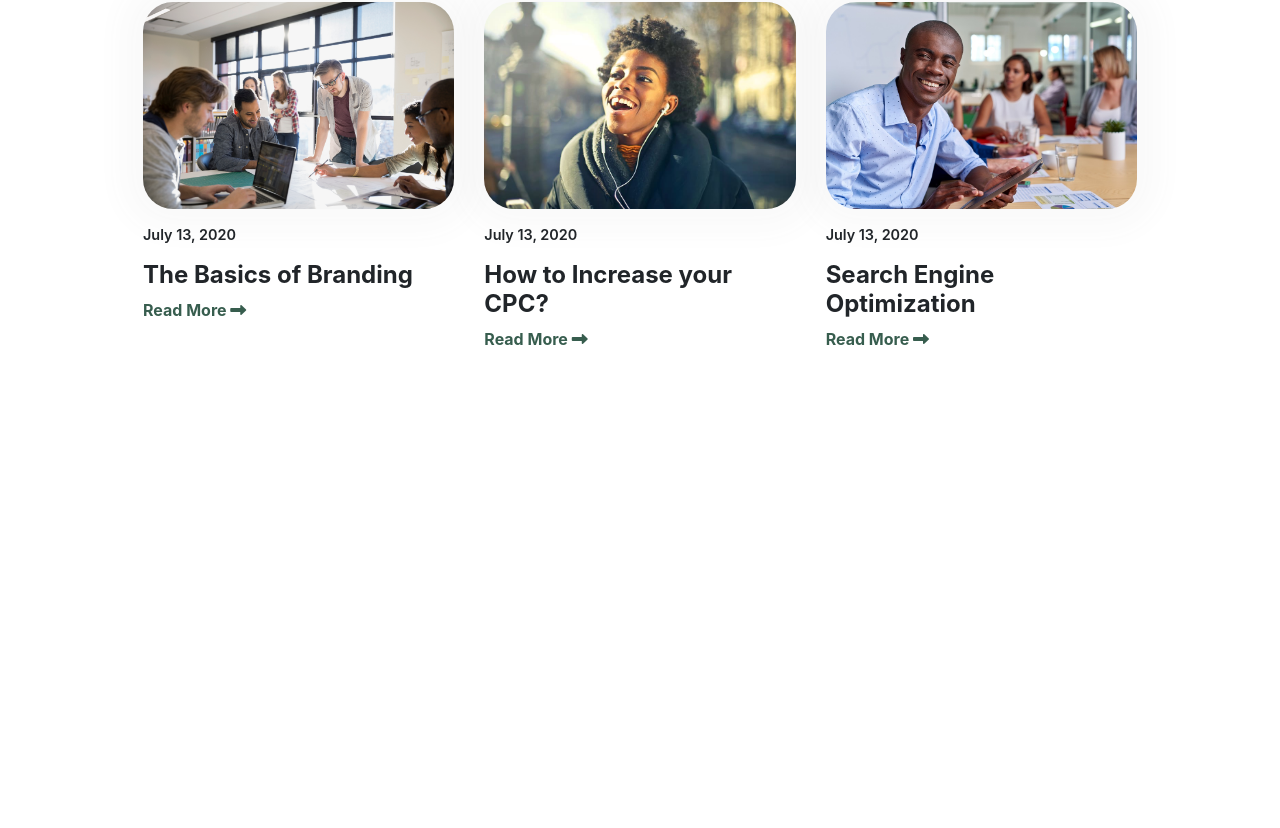
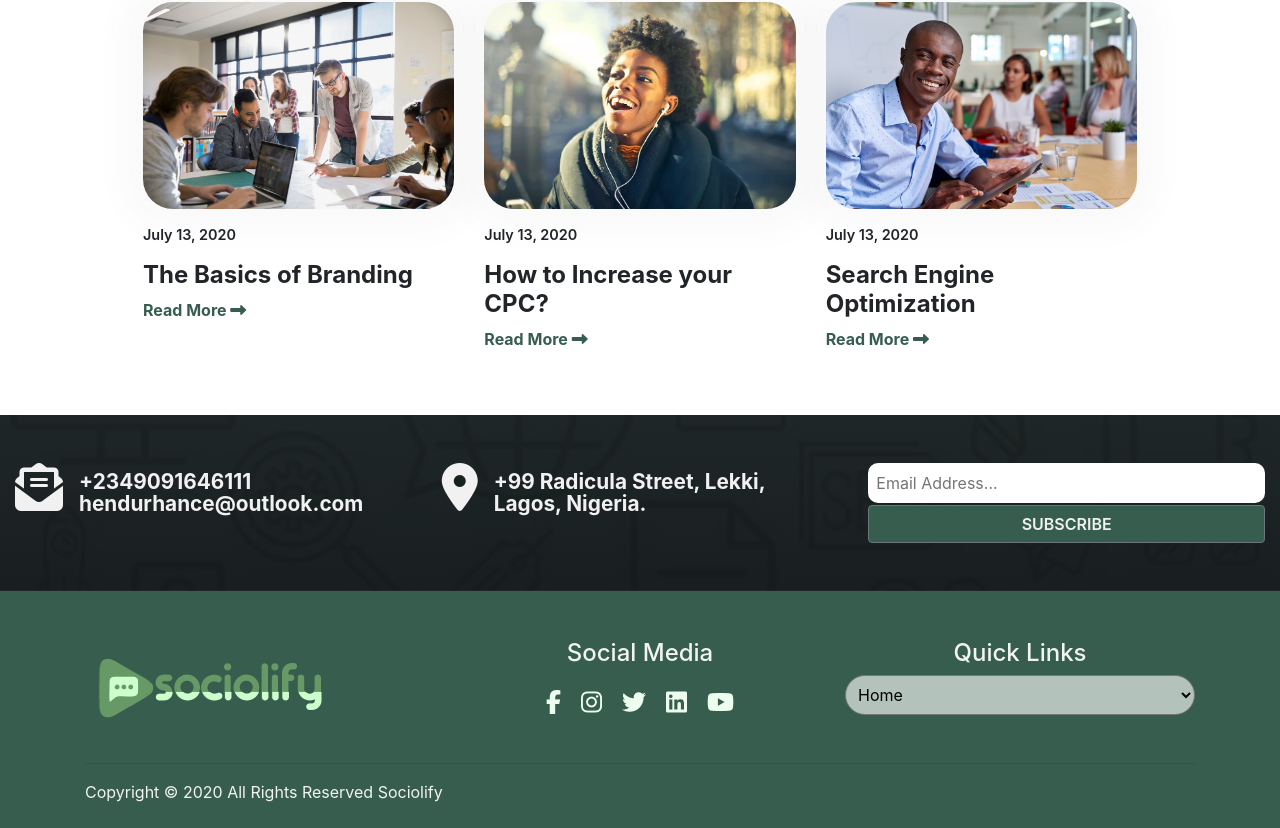
Before and after one commit to hendurhance/sociolify-vue, a Vue app: page / in a window 1280 px wide. Shown: the part 2920-3748 px from the top of the page. Before the commit the page ends 3335 px from the top, so only its background shows below. Built offline with nearby package versions, Linux system fonts and the light colour scheme.

Commit message:
home done

```diff
--- a/src/App.vue
+++ b/src/App.vue
@@ -2,15 +2,18 @@
 <div id="app">
    <app-navbar></app-navbar>
    <router-view/>
+   <app-footer></app-footer>
 </div>
 </template>
 
 <script>
 import Navbar from './components/Navbar.vue'
+import Footer from './components/Footer.vue'
 
 export default {
   components: {
-   'app-navbar': Navbar
+   'app-navbar': Navbar,
+   'app-footer': Footer
   },
   data() {
     return{
--- a/src/components/Contact.vue
+++ b/src/components/Contact.vue
@@ -1,6 +1,33 @@
 <template>
   <section>
-      h
+      <b-col>
+          <b-row>
+              <b-col lg="4" md="12" sm="12">
+                  <div class="contact">
+                      <i class="fas fa-envelope-open-text"></i>
+                      <div class="content">
+                         <p>+2349091646111</p>
+                         <p>hendurhance@outlook.com</p>
+                      </div>
+                  </div>
+              </b-col>
+              <b-col lg="4" md="12" sm="12">
+                  <div class="contact">
+                  <i class="fas fa-map-marker-alt"></i>
+                  <div class="content">
+                      <p>+99 Radicula Street, Lekki,</p>
+                      <p>Lagos, Nigeria.</p>
+                  </div>
+                  </div>
+              </b-col>
+              <b-col lg="4" md="12" sm="12">
+                  <div class="form">
+                      <input placeholder="Email Address..." type="text">
+                      <b-button>SUBSCRIBE</b-button>
+                  </div>
+              </b-col>
+          </b-row>
+      </b-col>
   </section>
 </template>
 
@@ -10,6 +37,51 @@ export default {
 }
 </script>
 
-<style>
+<style scoped>
+section{
+    padding: 3em 0 !important;
+    background-image: linear-gradient(rgba(0,0,0,0.5), rgba(0, 0, 0, 0.6)), url(../assets/contact.png);
+    background-size: cover;
+    background-position: center;
+}
+.contact {
+    color: #f1f1f1;
+    display: flex;
+}
+.contact i {
+    font-size: 3em;
+}
+.content{
+    display: block;
+    margin-left: 1em;
+    margin-top: 1em;
+}
+.content p{
+    font-weight: 700;
+    font-size: 1.3em;
+    line-height: .3;
+}
+.form input {
+    width: 100%;
+    padding: .5em;
+    border-radius: 10px;
+    border: 0;
+}
+.form button {
+    background-color: #375d4e;
+    width: 100%;
+    margin-top: 0.1em;
+    color: #f1f1f1;
+    font-size: 1em;
+    font-weight: 600;
+}
+.form input:focus {
+    outline: none;
+}
 
+@media screen and (max-width: 768px){
+.contact, .form{
+    margin-top: 3em;
+}
+}
 </style>
--- a/src/components/Footer.vue
+++ b/src/components/Footer.vue
@@ -0,0 +1,85 @@
+<template>
+  <footer>
+     <b-container>
+         <b-row>
+             <b-col lg="4" md="12" sm="12">
+                 <div class="content">
+                     <img :src="Logo" alt="">
+                 </div>
+             </b-col>
+             <b-col lg="4" md="12" sm="12">
+                 <div class="content">
+                     <h4>Social Media</h4>
+                     <ul>
+                        <li><a href="#"><i class="fab fa-facebook-f"></i></a></li>
+                        <li><a href="#"><i class="fab fa-instagram"></i></a></li>
+                        <li><a href="#"><i class="fab fa-twitter"></i></a></li>
+                        <li><a href="#"><i class="fab fa-linkedin"></i></a></li>
+                        <li><a href="#"><i class="fab fa-youtube"></i></a></li>
+                     </ul>
+                 </div>
+             </b-col>
+             <b-col lg="4" md="12" sm="12">
+                 <div class="content">
+                    <h4>Quick Links</h4>
+                    <select name="" id="">
+                      <option>Home</option>
+                      <option>Login</option>
+                      <option>Register</option>
+                    </select>
+                 </div>
+             </b-col>
+         </b-row>
+         <hr>
+         <div class="copyright">
+             <p>{{ copyright }}</p>
+         </div>
+     </b-container>
+  </footer>
+</template>
+
+<script>
+import Logo from  '../assets/Sociolify.png'
+export default {
+    data(){
+        return{
+            copyright: "Copyright © 2020 All Rights Reserved Sociolify",
+            Logo: Logo
+        }
+    }
+}
+</script>
+
+<style scoped>
+footer{
+    padding: 3em 0 0.5em 0!important;
+    background-color: #375d4e;
+    color: #f1f4f1;
+}
+.content{
+    margin: 0 auto;
+}
+.content h4{
+    text-align: center;
+}
+.content ul {
+    display: flex;
+    justify-content: center;
+    padding: 0px !important;
+}
+.content li {
+    padding: .5em;
+    list-style-type: none;
+    padding: 10px;
+}
+.content ul li a {
+    font-size: 1.5em;
+    color: #eefeee;
+}
+.content select {
+    width: 100%;
+    padding: .5em;
+    border-radius: 20px;
+    background-color: #f1f4f1ab;
+}
+</style>
--- a/src/views/Home.vue
+++ b/src/views/Home.vue
@@ -7,6 +7,7 @@
      <why-us></why-us>
      <testimonials></testimonials>
      <blog></blog>
+     <app-contact></app-contact>
 </div>
 </template>
 
@@ -18,6 +19,7 @@ import Services from '../components/Services.vue'
 import whyUs from '../components/whyUs.vue'
 import Testimonials from '../components/Testimonials.vue'
 import Blog from '../components/Blog.vue'
+import Contact from '../components/Contact.vue'
 
 export default {
     components:{
@@ -27,7 +29,8 @@ export default {
         'services': Services,
         'why-us': whyUs,
         'testimonials': Testimonials,
-        'blog': Blog
+        'blog': Blog,
+        'app-contact': Contact
     }
 }
 </script>
```
